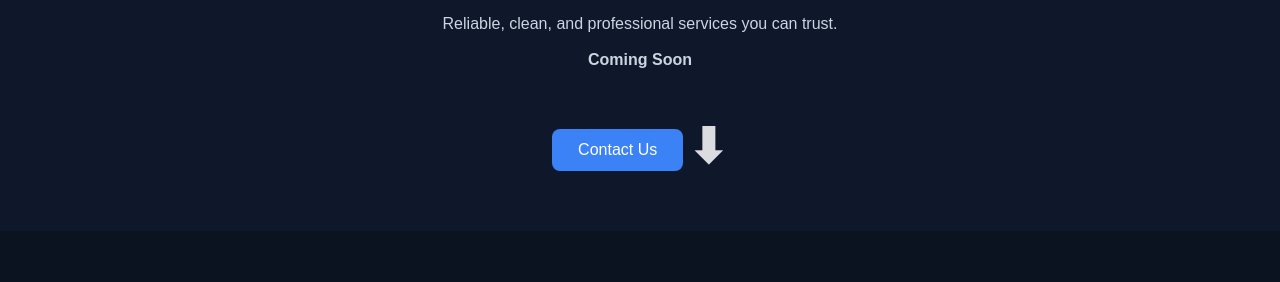
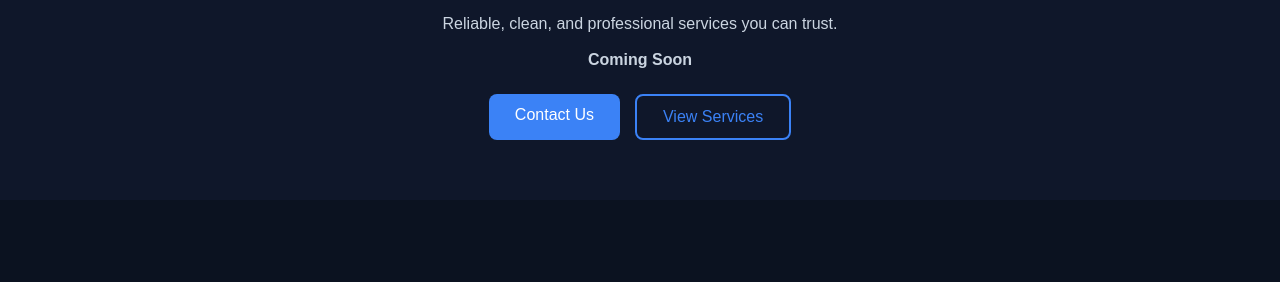
Before and after one commit to kjhrznkkpk-pixel/nfjservicesltd.co.uk, a plain HTML site: page index.html in a window 1280 px wide. Shown: the part 485-767 px from the top of the page. Drawn offline with Linux system fonts and the light colour scheme.

Commit message:
Update index.html

```diff
--- a/index.html
+++ b/index.html
@@ -7,7 +7,7 @@
 
     <style>
         html {
-            scroll-behavior: smooth; /* 🔥 smooth scroll */
+            scroll-behavior: smooth;
         }
 
         body {
@@ -89,37 +89,42 @@
             color: #cbd5e1;
         }
 
-        /* BUTTON */
+        /* BUTTONS */
+        .button-group {
+            margin-top: 25px;
+            display: flex;
+            gap: 15px;
+            justify-content: center;
+            flex-wrap: wrap;
+        }
+
         .btn {
             display: inline-block;
-            margin-top: 25px;
-            background: #3b82f6;
             padding: 12px 26px;
-            color: white;
+            border-radius: 8px;
             text-decoration: none;
-            border-radius: 8px;
+            font-weight: 500;
             transition: 0.25s;
         }
 
-        .btn:hover {
+        .btn.primary {
+            background: #3b82f6;
+            color: white;
+        }
+
+        .btn.primary:hover {
             background: #2563eb;
         }
 
-        /* 🔽 BIGGER FATTER SCROLL ARROW */
-        .scroll-down {
-            margin-top: 25px;
-            font-size: 48px; /* 🔥 bigger */
-            font-weight: bold; /* 🔥 thicker */
-            color: white;
-            opacity: 0.85;
-            animation: bounce 1.4s infinite;
-            text-decoration: none;
-            display: inline-block;
+        .btn.secondary {
+            background: transparent;
+            border: 2px solid #3b82f6;
+            color: #3b82f6;
         }
 
-        @keyframes bounce {
-            0%, 100% { transform: translateY(0); }
-            50% { transform: translateY(10px); }
+        .btn.secondary:hover {
+            background: #3b82f6;
+            color: white;
         }
 
         /* SERVICES */
@@ -196,10 +201,6 @@
             .logo {
                 height: 280px;
             }
-
-            .scroll-down {
-                font-size: 38px; /* slightly smaller on mobile */
-            }
         }
     </style>
 </head>
@@ -224,13 +225,15 @@
 
     <p><strong>Coming Soon</strong></p>
 
-    <a class="btn" href="mailto:info@nfjservicesltd.co.uk?subject=Enquiry from NFJ Services Website&body=Hi NFJ Services,%0D%0A%0D%0AI would like to enquire about...">
-        Contact Us
-    </a>
+    <div class="button-group">
+        <a class="btn primary" href="mailto:info@nfjservicesltd.co.uk?subject=Enquiry from NFJ Services Website&body=Hi NFJ Services,%0D%0A%0D%0AI would like to enquire about...">
+            Contact Us
+        </a>
 
-    <!-- 🔽 CLICKABLE SCROLL ARROW -->
-    <a href="#services" class="scroll-down">⬇</a>
-
+        <a class="btn secondary" href="#services">
+            View Services
+        </a>
+    </div>
 </section>
 
 <section id="services" class="services">
```
